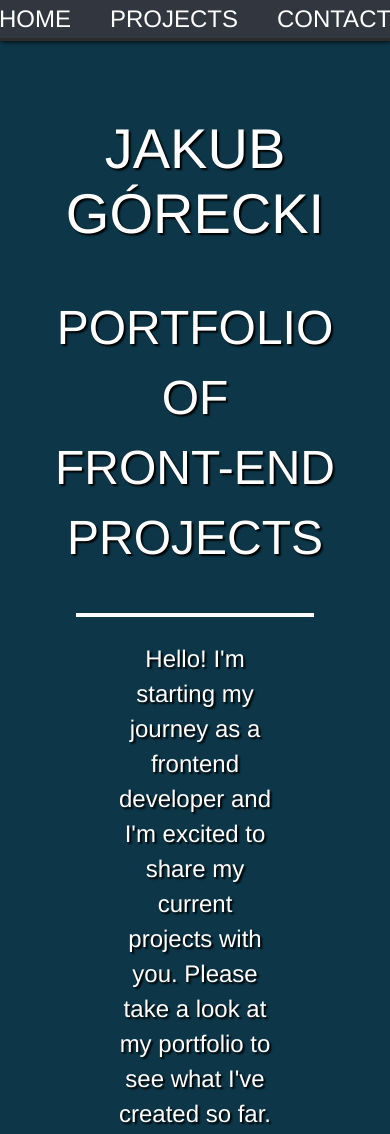
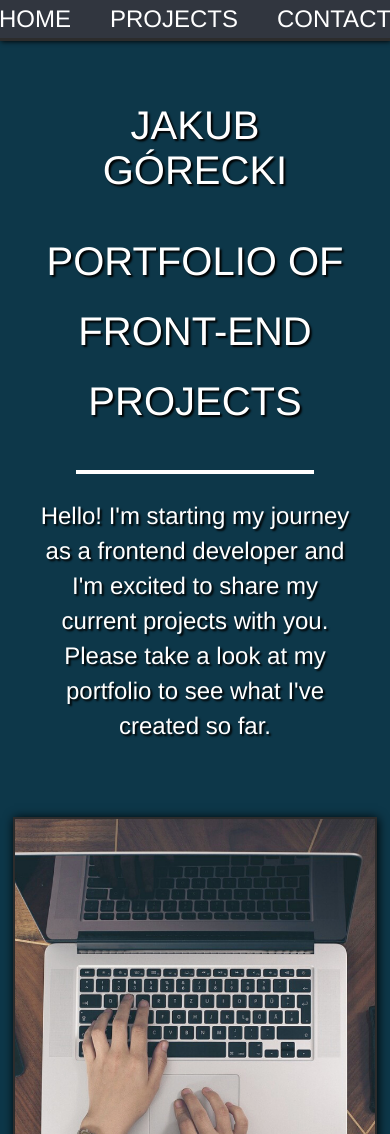
Before and after one commit to vandi112/Projects_website, a plain HTML site: page index.html in a window 390 px wide. Shown: the top 1134 px of the page. Drawn offline with Linux system fonts and the light colour scheme.

Commit message:
update 1_9

```diff
--- a/style.css
+++ b/style.css
@@ -67,6 +67,12 @@ hr {
 @media (max-width: 1000px) {
     .left-section {
         padding-top: 50px;
+
+    }
+     .left-section p,h2{
+        width: 80% !important;
+        margin-left: auto;
+        margin-right: auto;
     }
 }
 @media (min-width: 1001px) {
@@ -118,8 +124,8 @@ br {
 .img-center {
     margin-top: 50px;
     border: 2px solid rgb(44, 44, 44);
-    height: 500px;
-    width: 400px;
+    height: 450px;
+    width: 360px;
     background-image: url(photo/laptop_photo.png);
     background-size: cover;
     background-position: center;
@@ -164,8 +170,8 @@ footer{
 @media(max-width: 600px){
     .project{
         background-image: url(photo/cooming_soon.png);
-        width: 400px;
-        height: 240px;
+        width: 360px;
+        height: 216px;
         background-position: center;
         margin-left: auto;
         margin-right: auto;
@@ -175,6 +181,15 @@ footer{
         box-shadow: 1px 1px 10px black;
 
 
+    }
+    }
+
+@media(max-width: 600px){
+    .left-section h1{
+       font-size: 2.5rem;
+    }
+    .left-section h2 {
+        font-size: 2.5rem;
     }
     }
 
```
